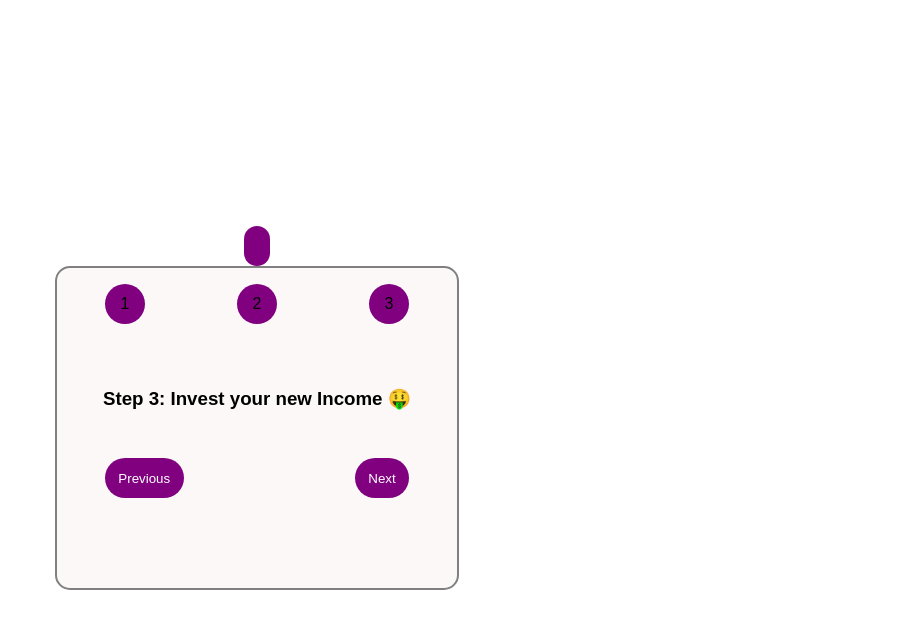
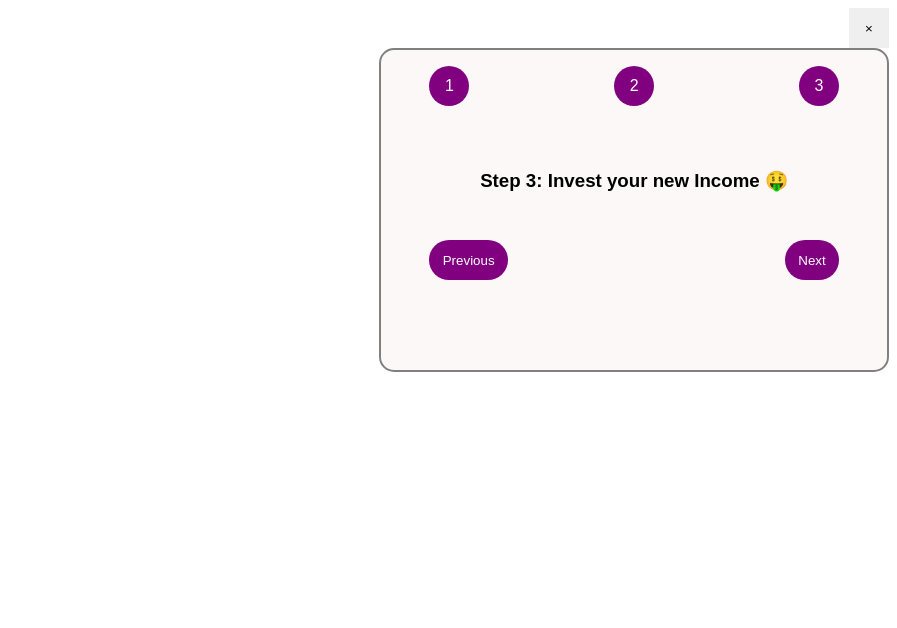
Before and after one commit to yomabd/Steps, a React (Create React App) app: page / in a window 1280 px wide. Shown: the top 628 px of the page, without its empty margins (383-1280 px from the left). Built offline with nearby package versions, Linux system fonts and the light colour scheme.

Commit message:
add close button

```diff
--- a/src/index.css
+++ b/src/index.css
@@ -5,20 +5,18 @@
 
 .wrapper {
   font-family: sans-serif;
-  display: flex;
-  flex-direction: column;
-  align-items: center;
-  justify-content: center;
+  /* padding-right: 5em; */
   height: 100vh;
 }
 
 .container {
-  min-width: 400px;
-  max-width: 800px;
+  width: 40%;
+  /* max-width: 800px; */
   border: solid gray 2px;
   height: 40vh;
   background-color: rgba(248, 241, 241, 0.495);
   border-radius: 15px;
+  margin-left: auto;
 }
 .circle {
   line-height: 3em;
@@ -36,6 +34,7 @@
   display: flex;
   justify-content: space-between;
   padding: 0 3em;
+  color:white;
 }
 .heading{
   text-align: center;
@@ -54,9 +53,23 @@
   border-radius: 25px;
   cursor: pointer;
   color: white;
-  background-color: purple;
   border: none;
 
+}
+.button-bg{
+  background-color: purple;
+
+}
+.close-bg{
+  cursor: pointer;
+  border: none;
+  outline: none;
+}
+.close-btn{
+  width: 2.5rem;
+  height:2.5rem;
+  margin-left: auto;
+  display: block;
 }
 .button:hover{
   Background-color:rgb(208, 75, 208);
--- a/src/index.js
+++ b/src/index.js
@@ -11,6 +11,7 @@ const App = () => {
   };
   const stepNumbers = [1, 2, 3];
   const [currentStep, setCurrentStep] = useState(3);
+  const [closeState, setCloseState] = useState(false);
 
   const handleNext = () => {
     if (currentStep < 3) {
@@ -22,9 +23,21 @@ const App = () => {
       setCurrentStep(currentStep - 1);
     }
   };
+  const handleClose = () => {
+    setCloseState(!closeState);
+  };
   return (
     <div className="wrapper">
-      <Button text="X" />
+      <div className="close-bg">
+        <Button
+          bg="close-bg"
+          button="close-btn"
+          handleClick={handleClose}
+          name="&times;"
+        />
+      </div>
+      {!closeState && (
+        <>
           <div className="container">
             <div className="steps">
               {/* <Circle step={1} stateStep={step} />
@@ -36,10 +49,22 @@ const App = () => {
             </div>
             <Heading step={currentStep} text={steps[currentStep]} />
             <div className="buttons">
-          <Button handleClick={handlePrevious} name="Previous" />
-          <Button handleClick={handleNext} name="Next" />
+              <Button
+                button="button"
+                bg="button-bg"
+                handleClick={handlePrevious}
+                name="Previous"
+              />
+              <Button
+                button="button"
+                bg="button-bg"
+                handleClick={handleNext}
+                name="Next"
+              />
             </div>
           </div>
+        </>
+      )}
     </div>
   );
 };
@@ -65,10 +90,10 @@ const Heading = ({ step, text }) => {
 };
 
 //declaration of button component
-const Button = ({ name, handleClick }) => {
+const Button = ({ name, handleClick, bg, button }) => {
   return (
-    <div>
-      <button onClick={handleClick} className="button" type="button">
+    <div className="">
+      <button onClick={handleClick} className={`${bg} ${button}`} type="button">
         {name}
       </button>
     </div>
```
Lines whose indentation alone changed are shown as unchanged.
